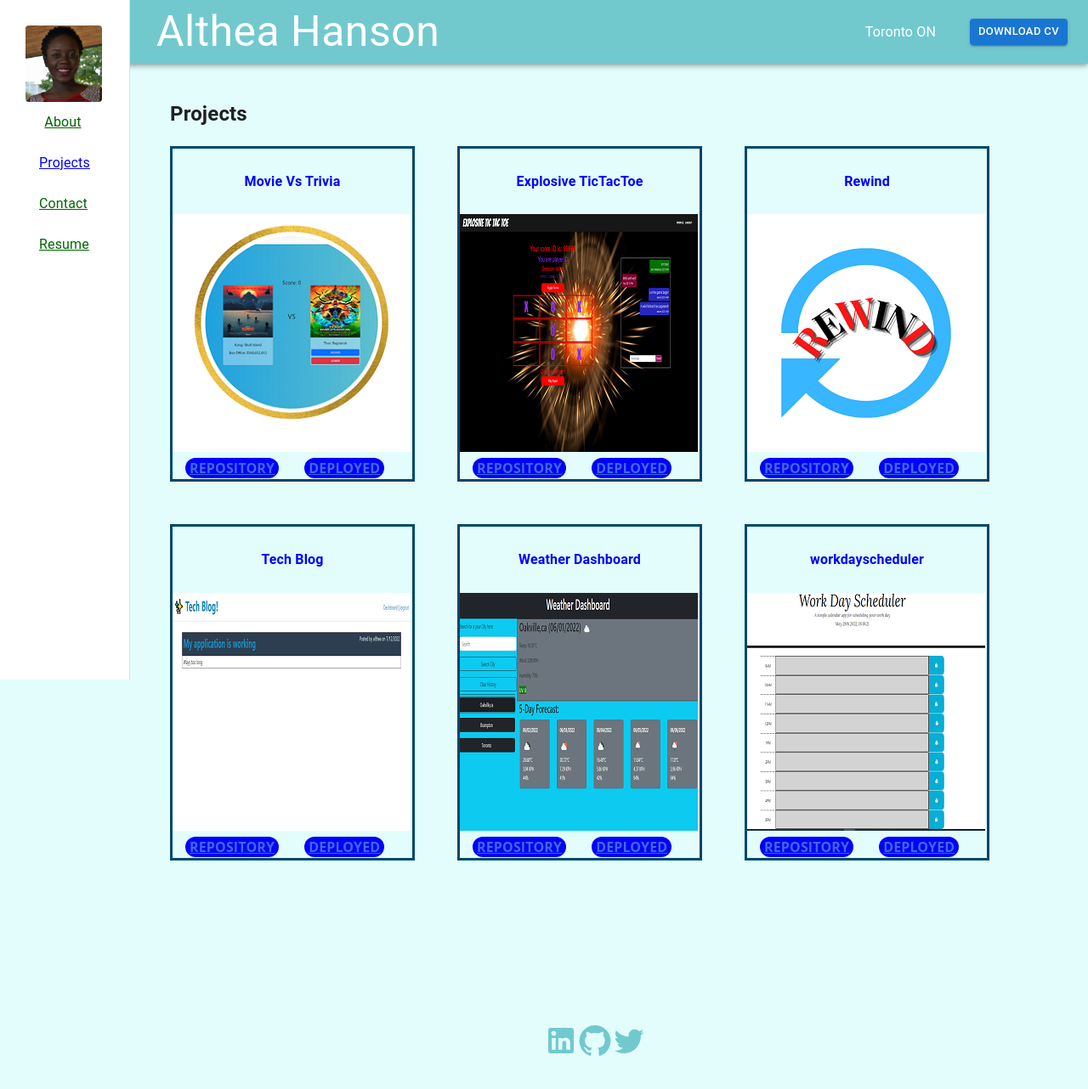
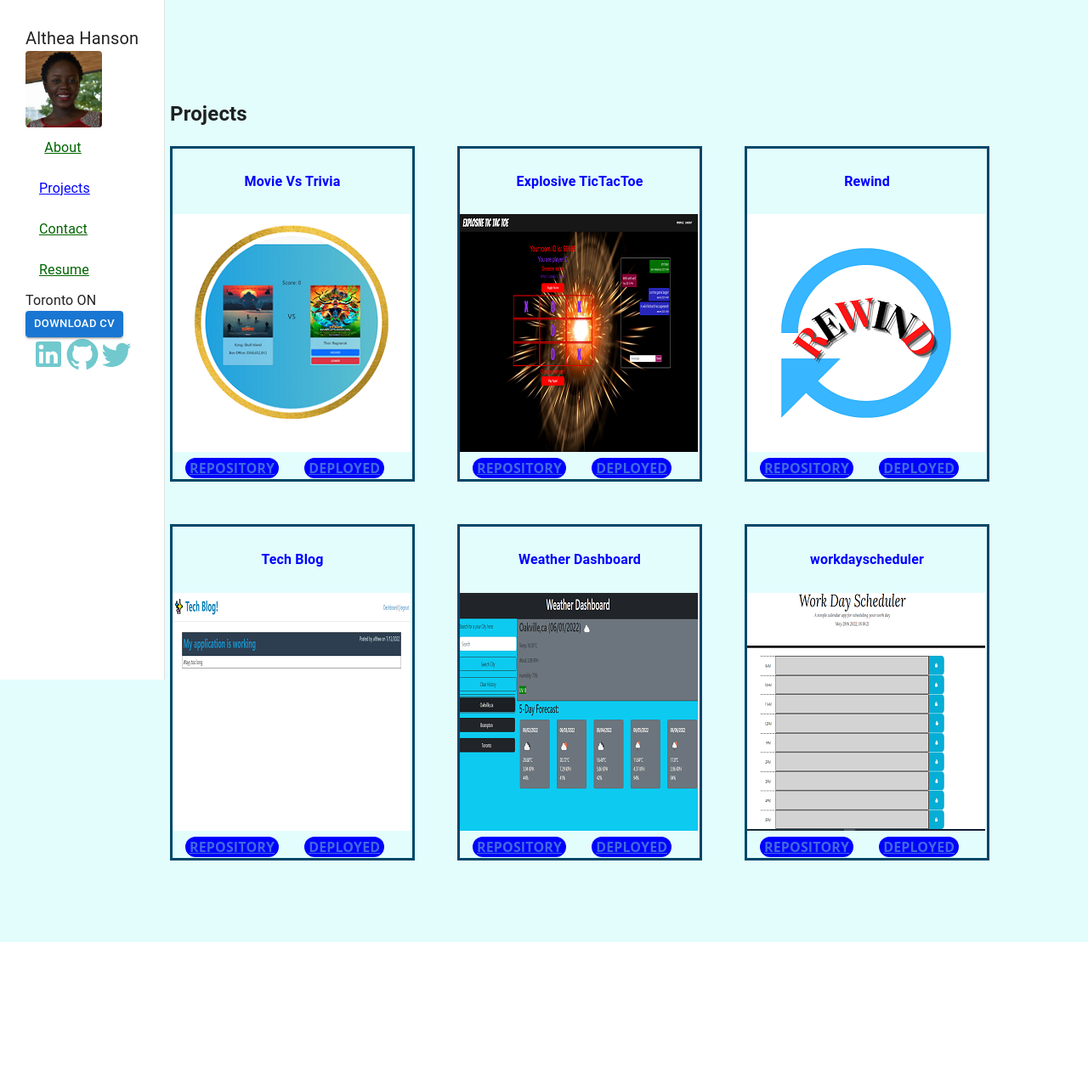
Before and after one commit to Altheahanson/MyReactPortfolio, a React (Create React App) app: page /projects in a window 1280 px wide. Shown: the top 1282 px of the page at 85% size. After the commit the page ends 1109 px from the top, so only its background shows below. Built offline with nearby package versions, Linux system fonts and the light colour scheme.

Commit message:
reformated nagivation bar by adding header and fopter components to it

```diff
--- a/src/App.js
+++ b/src/App.js
@@ -2,8 +2,6 @@
 import React from 'react';
 import { BrowserRouter as Router, Routes, Route } from 'react-router-dom';
 import Navigation from './components/Navigation';
-import Header from './components/Header';
-import Footer from './components/Footer';
 import About from './components/pages/About';
 import Projects from './components/pages/Projects';
 import Contact from './components/pages/Contact';
@@ -16,8 +14,6 @@ function App() {
     <div>
     <Router>
        <CssBaseline />
-
-        <Header />
         <Navigation/>
         <Routes>
           <Route path='/MyReactPortfolio/' element={<About />} ></Route>
@@ -25,7 +21,6 @@ function App() {
           <Route path='/contact' element={<Contact />}></Route>
           <Route path='/resume' element={<Resume />}></Route>
         </Routes>
-     <Footer />
     </Router>
 
     </div>
--- a/src/components/Footer.js
+++ /dev/null
@@ -1,24 +0,0 @@
-import React from 'react'
-import Box from '@mui/material/Box';
-import LinkedInIcon from '@mui/icons-material/LinkedIn';
-import GitHubIcon from '@mui/icons-material/GitHub';
-import TwitterIcon from '@mui/icons-material/Twitter';
-import './styles/Footer.css'
-
-const Footer = () => {
-  return (
-    <Box component="main" sx={{  flexGrow: 1, pl: 25, pr:10, py: 12,  background:"#E3FDFD" }}>
-
-<section className='footer'>
-      <section className='footer__social'>
-        <div><a href='https://www.linkedin.com/in/althea-hanson/' target="_blank"><LinkedInIcon sx={{ fontSize: "40px" }} /></a></div>
-        <div><a href='https://github.com/Altheahanson' target="_blank"><GitHubIcon sx={{ fontSize: "40px" }} /></a></div>
-        <div><a href='https://twitter.com/lifeoftia1?lang=en' target="_blank"><TwitterIcon sx={{ fontSize: "40px" }} /></a></div>
-      </section>
-    </section>
-
-    </Box>
-  )
-}
-
-export default Footer
--- a/src/components/Header.js
+++ /dev/null
@@ -1,37 +0,0 @@
-import React from 'react'
-import { AppBar, Button, Toolbar, Typography } from '@mui/material'
-import Navigation from './Navigation'
- import Resume from '../../src/pdf/Resume.pdf'
-
-
-
-
-const Header = () => {
-
-    return (
-        <React.Fragment>
-
-            <AppBar sx={{background: "#71C9CE"}}>
-
-                <Toolbar>
-                <Navigation/>
-
-                <Typography sx={{ marginLeft: 20, fontSize: 50 }}> Althea Hanson</Typography>
-
-
-                <Typography sx={{ marginLeft: "auto", marginRight: 5  }}> Toronto ON</Typography>
-
-                <a style={{ textDecoration: 'none' }} href={Resume} target="_blank" rel="noreferrer" download>
-                <Button sx={{ marginLeft: "auto" }} variant="contained" size="small"> DownLoad CV</Button>
-                </a>
-
-
-
-                </Toolbar>
-
-            </AppBar>
-
-        </React.Fragment>
-    )
-}
-export default Header
--- a/src/components/Navigation.js
+++ b/src/components/Navigation.js
@@ -1,9 +1,14 @@
 
 import React from 'react';
 import { NavLink } from 'react-router-dom';
-import { Drawer, List, ListItemButton, ListItemIcon, ListItemText } from '@mui/material';
+import { Drawer, List, ListItemButton, ListItemIcon, ListItemText, Typography, Button } from '@mui/material';
 import ImageAvatars from './Avatar';
+import LinkedInIcon from '@mui/icons-material/LinkedIn';
+import GitHubIcon from '@mui/icons-material/GitHub';
+import TwitterIcon from '@mui/icons-material/Twitter';
 import Box from '@mui/material/Box';
+import Resume from '../../src/pdf/Resume.pdf'
+import './styles/Footer.css'
 
 
 
@@ -16,8 +21,9 @@ const Navigation = () => {
   return (
     <React.Fragment>
      <Box sx={{ display: 'flex' }}>
-      <Drawer open={true}  variant="permanent" anchor="left" >
-        <List sx={{ padding: '30px' }}>
+      <Drawer open={true}  variant="permanent" anchor="left" sx={{background: "#71C9CE"}} >
+        <List sx={{ padding: '30px'}}>
+        <Typography sx={{ fontSize: 20 }}> Althea Hanson</Typography>
         <ImageAvatars/>
         <ListItemButton sx={{ textAlign: 'Center' }} >
                 <ListItemIcon>
@@ -38,6 +44,20 @@ const Navigation = () => {
               </ListItemButton>
             ))
           }
+
+      <Typography sx={{ marginLeft: "auto", marginRight: 5  }}> Toronto ON</Typography>
+
+<a style={{ textDecoration: 'none' }} href={Resume} target="_blank" rel="noreferrer" download>
+<Button sx={{ marginLeft: "auto" }} variant="contained" size="small"> DownLoad CV</Button>
+</a>
+
+<section className='footer'>
+      <section className='footer__social'>
+        <div><a href='https://www.linkedin.com/in/althea-hanson/' target="_blank"><LinkedInIcon sx={{ fontSize: "40px" }} /></a></div>
+        <div><a href='https://github.com/Altheahanson' target="_blank"><GitHubIcon sx={{ fontSize: "40px" }} /></a></div>
+        <div><a href='https://twitter.com/lifeoftia1?lang=en' target="_blank"><TwitterIcon sx={{ fontSize: "40px" }} /></a></div>
+      </section>
+    </section>
         </List>
       </Drawer>
       </Box>
--- a/src/components/styles/about.css
+++ b/src/components/styles/about.css
@@ -2,8 +2,6 @@
     display: flex;
     flex-direction: row;
     margin: 25px;
-
-
 }
 
 .aboutME{
```
